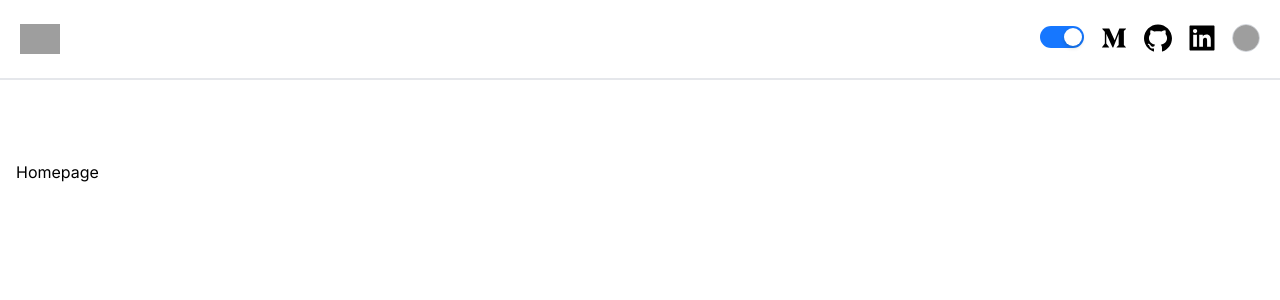
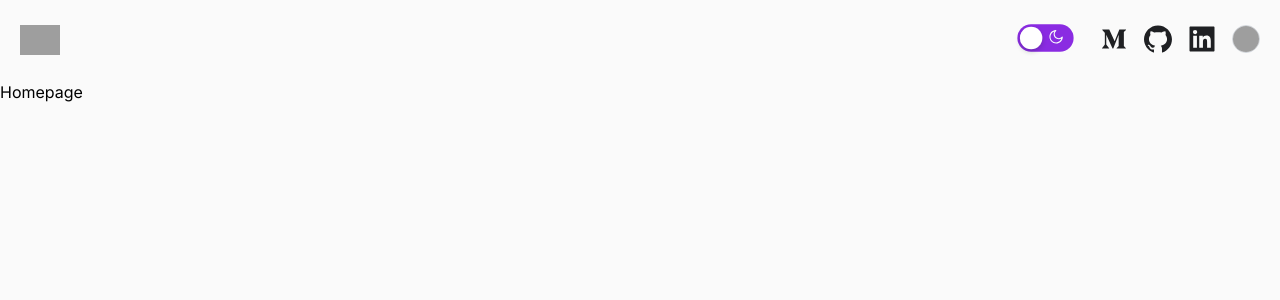
Before and after one commit to simodamilo/nextjs-personal-website, a Next.js app: page /homepage in a window 1280 px wide. Shown: the top 300 px of the page. Built offline with nearby package versions, Linux system fonts and the light colour scheme; grey boxes are pictures that could not be loaded.

Commit message:
Updated style theme

```diff
--- a/src/app/components/dark-mode-toggle/DarkModeToggle.tsx
+++ b/src/app/components/dark-mode-toggle/DarkModeToggle.tsx
@@ -2,6 +2,7 @@
 
 import { Switch } from "antd";
 import React, { useEffect, useState } from "react";
+import { MoonOutlined, SunOutlined } from "@ant-design/icons";
 
 export const DarkModeToggle = () => {
   const [isDark, setIsDark] = useState<boolean>(true);
@@ -43,7 +44,17 @@ export const DarkModeToggle = () => {
 
   return (
     <div>
-      <Switch defaultChecked onChange={handleChange} />
+      <Switch
+        className="scale-125 mr-4 bg-primary-color dark:bg-primary-color hover:!bg-primary-color"
+        checkedChildren={
+          <SunOutlined className="-translate-y-px -translate-x-px text-slate-50" />
+        }
+        unCheckedChildren={
+          <MoonOutlined className="-translate-y-px translate-x-px text-slate-50" />
+        }
+        checked={isDark}
+        onChange={handleChange}
+      />
     </div>
   );
 };
--- a/src/app/components/navbar/Navbar.tsx
+++ b/src/app/components/navbar/Navbar.tsx
@@ -2,20 +2,28 @@
 
 import { socials, items } from "@/app/lib/constants";
 import { Avatar, Dropdown } from "antd";
-import { useState } from "react";
+import { useEffect, useState } from "react";
 import { useTranslations } from "next-intl";
 import { DarkModeToggle } from "../dark-mode-toggle/DarkModeToggle";
+import { usePathname } from "next/navigation";
 
 export const Navbar = () => {
   const [menu, setMenu] = useState<string>("1");
   const t = useTranslations("NavBar");
+  const pathname = usePathname();
+
+  useEffect(() => {
+    if (pathname === "/about") setMenu("2");
+    else if (pathname === "/experience") setMenu("3");
+    else setMenu("1");
+  }, []);
 
   const handleMenuChange = (item: any) => {
     setMenu(item);
   };
 
   return (
-    <div className="fixed w-full h-20 z-10 border-b-2 flex items-center justify-between pl-5 pr-5 bg-white dark:bg-slate-800">
+    <div className="fixed w-full h-20 z-10 flex items-center justify-between pl-5 pr-5 bg-bg-color dark:bg-dark-bg-color">
       <img
         width={40}
         src="https://zos.alipayobjects.com/rmsportal/jkjgkEfvpUPVyRjUImniVslZfWPnJuuZ.png"
@@ -35,6 +43,7 @@ export const Navbar = () => {
             selectable: true,
             defaultSelectedKeys: [menu],
             onSelect: handleMenuChange,
+            style: { color: "red" },
           }}
           className="w-7 h-7"
         >
--- a/src/app/globals.css
+++ b/src/app/globals.css
@@ -2,32 +2,11 @@
 @tailwind components;
 @tailwind utilities;
 
-/*:root {
-  --foreground-rgb: 0, 0, 0;
-  --background-start-rgb: 214, 219, 220;
-  --background-end-rgb: 255, 255, 255;
+:root {
+  --bg-color: #fafafa;
+  --dark-bg-color: #1f2023;
+  --primary-color: #8a2be2;
+  --secondary-color: #1f2023;
+  --dark-secondary-color: #fafafa;
+  --footer-color: #af6eeb;
 }
-
-@media (prefers-color-scheme: dark) {
-  :root {
-    --foreground-rgb: 255, 255, 255;
-    --background-start-rgb: 0, 0, 0;
-    --background-end-rgb: 0, 0, 0;
-  }
-}
-
-body {
-  color: rgb(var(--foreground-rgb));
-  background: linear-gradient(
-      to bottom,
-      transparent,
-      rgb(var(--background-end-rgb))
-    )
-    rgb(var(--background-start-rgb));
-}
-
-@layer utilities {
-  .text-balance {
-    text-wrap: balance;
-  }
-}*/
--- a/src/app/homepage/page.tsx
+++ b/src/app/homepage/page.tsx
@@ -1,7 +1,7 @@
 export default function Homepage() {
   return (
     <>
-      <div className="container mx-auto px-4 pt-40">
+      <div className="h-dvh pt-20 bg-bg-color dark:bg-dark-bg-color w-full">
         <h1>Homepage</h1>
       </div>
     </>
--- a/src/app/lib/constants.tsx
+++ b/src/app/lib/constants.tsx
@@ -14,17 +14,23 @@ export const socials: Social[] = [
   {
     name: "Medium",
     link: "https://medium.com/@simodamilo",
-    icon: <MediumOutlined className="text-[28px] dark:text-slate-300" />,
+    icon: (
+      <MediumOutlined className="text-[28px] text-secondary-color dark:text-dark-secondary-color" />
+    ),
   },
   {
     name: "GitHub",
     link: "https://github.com/simodamilo",
-    icon: <GithubOutlined className="text-[28px] dark:text-slate-300" />,
+    icon: (
+      <GithubOutlined className="text-[28px] text-secondary-color dark:text-dark-secondary-color" />
+    ),
   },
   {
     name: "LinkedIn",
     link: "https://www.linkedin.com/in/simone-d%E2%80%99amilo-425521180",
-    icon: <LinkedinFilled className="text-[28px] dark:text-slate-300" />,
+    icon: (
+      <LinkedinFilled className="text-[28px] text-secondary-color dark:text-dark-secondary-color" />
+    ),
   },
 ];
 
--- a/src/app/page.tsx
+++ b/src/app/page.tsx
@@ -9,6 +9,6 @@ export default function Home() {
   });
 
   return (
-    <main className="flex min-h-screen flex-col items-center justify-between p-24"></main>
+    <main className="flex min-h-screen flex-col items-center justify-between p-24 "></main>
   );
 }
--- a/tailwind.config.ts
+++ b/tailwind.config.ts
@@ -8,14 +8,16 @@ const config: Config = {
   ],
   theme: {
     extend: {
-      backgroundImage: {
-        "gradient-radial": "radial-gradient(var(--tw-gradient-stops))",
-        "gradient-conic":
-          "conic-gradient(from 180deg at 50% 50%, var(--tw-gradient-stops))",
+      colors: {
+        "bg-color": "var(--bg-color)",
+        "dark-bg-color": "var(--dark-bg-color)",
+        "primary-color": "var(--primary-color)",
+        "secondary-color": "var(--secondary-color)",
+        "dark-secondary-color": "var(--dark-secondary-color)",
       },
     },
   },
   plugins: [],
-  darkMode: 'class'
+  darkMode: "class",
 };
 export default config;
```
